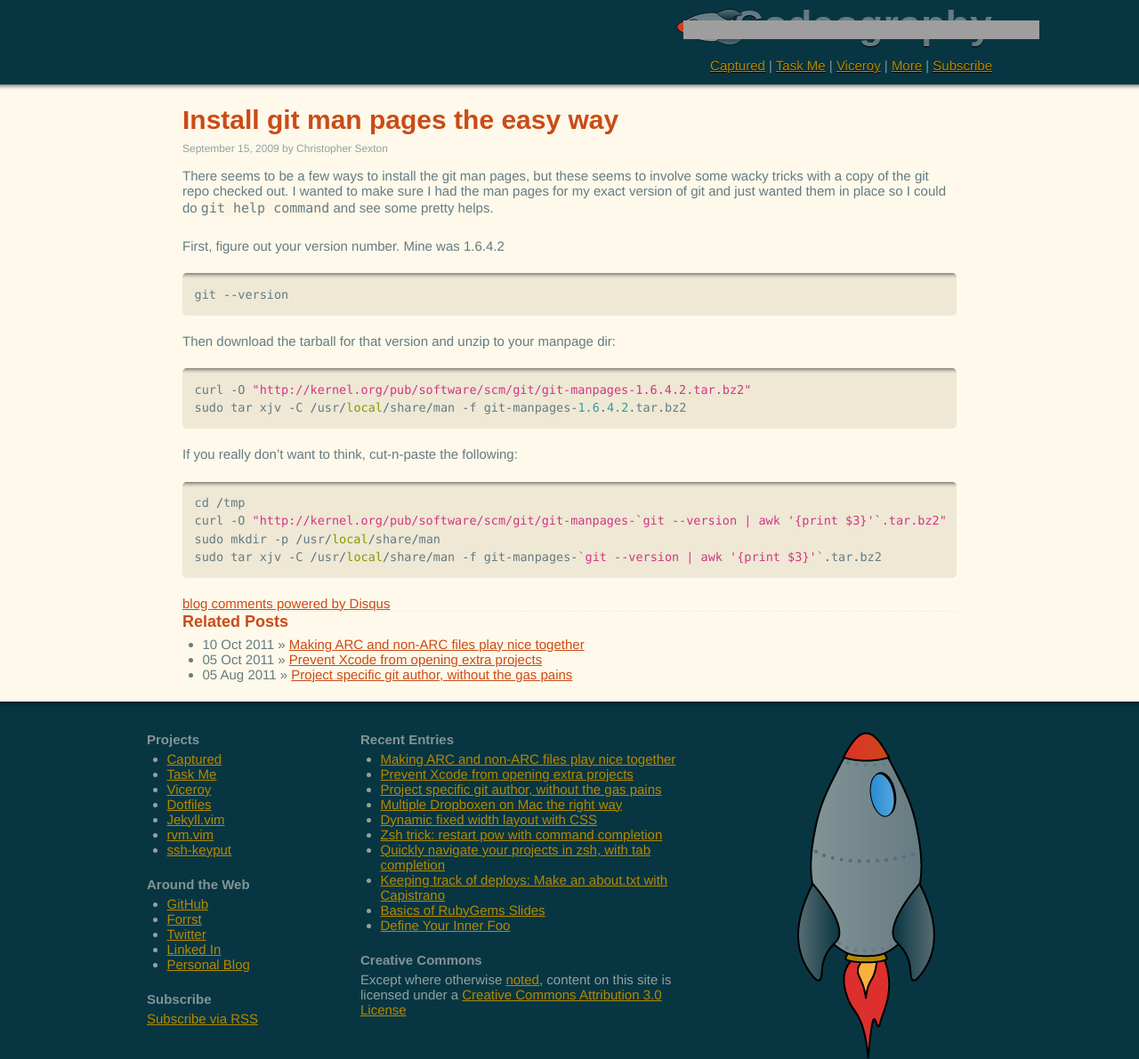
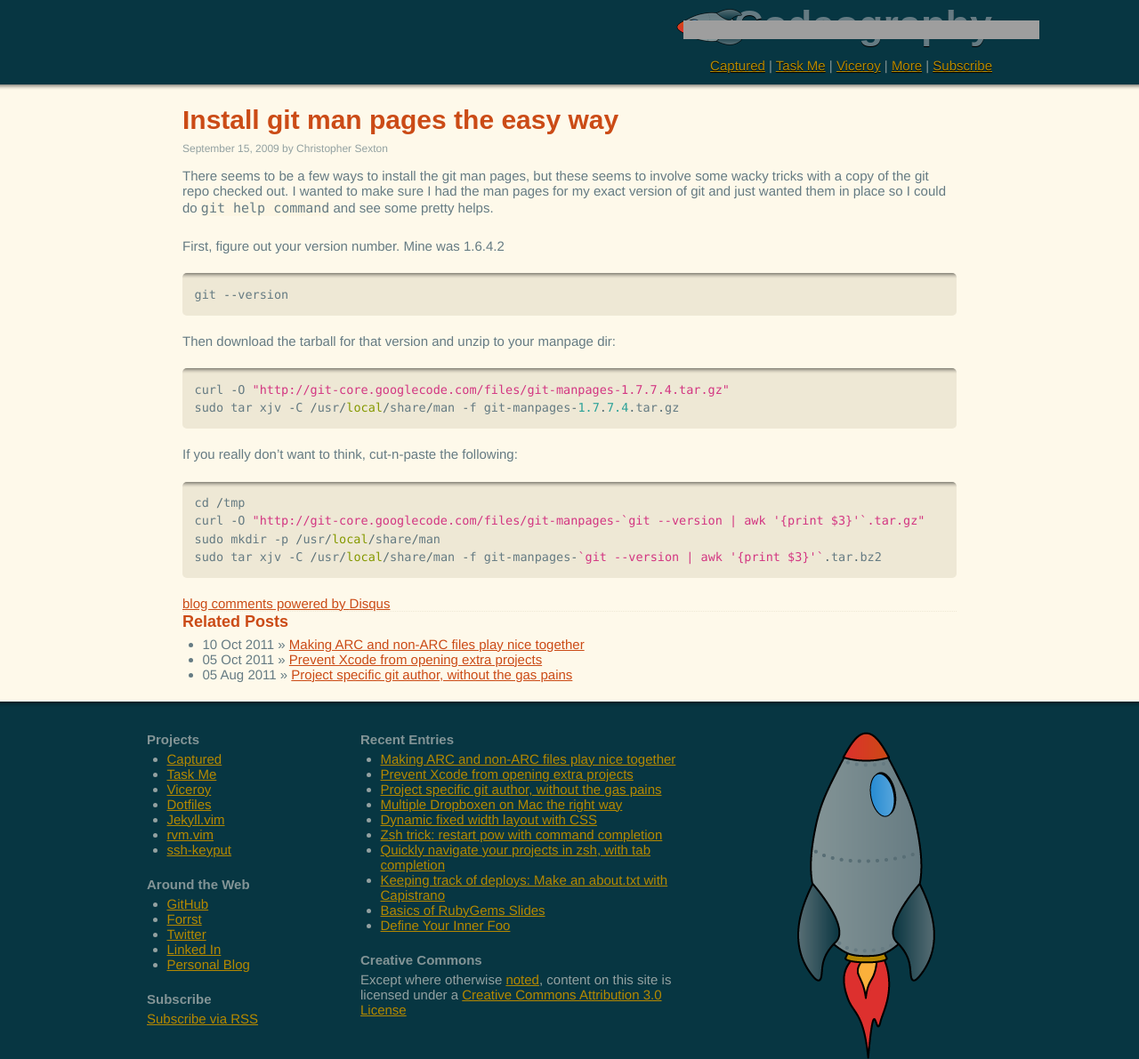
Before and after one commit to csexton/codeography.com, a Jekyll site: the page built from _posts/2009-09-15-install-git-man-pages-the-easy-way.markdown, in a window 1280 px wide. Shown: the whole page at 89% size. Built offline with Jekyll 4.4.1, drawn with Linux system fonts in a browser that asks for light colours; nearby versions of some CDN libraries; some web fonts are replaced; comment, search, counter and statistics services are not loaded; grey boxes are pictures that could not be loaded.

Commit message:
Fixing link to git man pages

```diff
--- a/_posts/2009-09-15-install-git-man-pages-the-easy-way.markdown
+++ b/_posts/2009-09-15-install-git-man-pages-the-easy-way.markdown
@@ -11,12 +11,12 @@ First, figure out your version number. Mine was 1.6.4.2
 
 Then download the tarball for that version and unzip to your manpage dir:
 
-    curl -O "http://kernel.org/pub/software/scm/git/git-manpages-1.6.4.2.tar.bz2"
-    sudo tar xjv -C /usr/local/share/man -f git-manpages-1.6.4.2.tar.bz2
+    curl -O "http://git-core.googlecode.com/files/git-manpages-1.7.7.4.tar.gz"
+    sudo tar xjv -C /usr/local/share/man -f git-manpages-1.7.7.4.tar.gz
 
 If you really don't want to think, cut-n-paste the following:
 
     cd /tmp
-    curl -O "http://kernel.org/pub/software/scm/git/git-manpages-`git --version | awk '{print $3}'`.tar.bz2"
+    curl -O "http://git-core.googlecode.com/files/git-manpages-`git --version | awk '{print $3}'`.tar.gz"
     sudo mkdir -p /usr/local/share/man
     sudo tar xjv -C /usr/local/share/man -f git-manpages-`git --version | awk '{print $3}'`.tar.bz2
```
